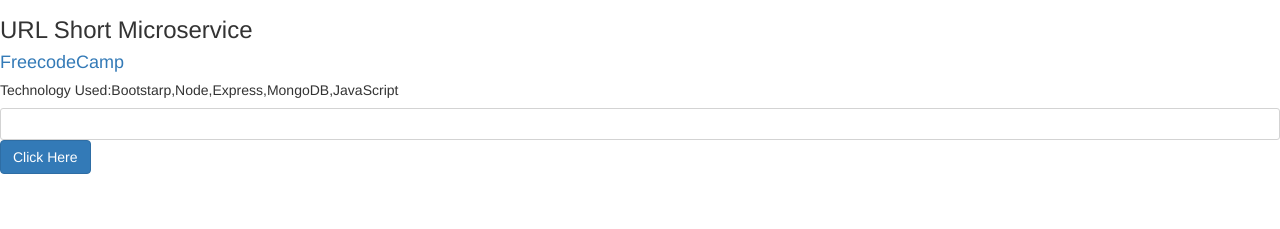
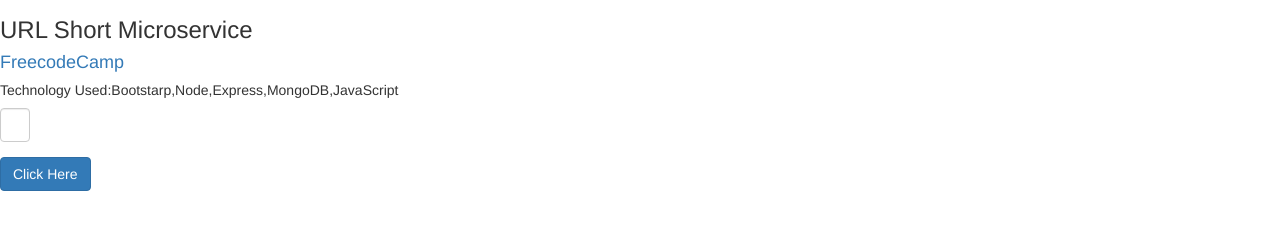
Before and after one commit to Ammar402/urlShort, a website: page views/index.html in a window 1280 px wide. Shown: the part 63-292 px from the top of the page. Drawn offline with nearby package versions, Linux system fonts and the light colour scheme; no server answers.

Commit message:
👗🗾 Checkpoint ./views/index.html:774464/262 ./public/style.css:774464/32

```diff
--- a/public/style.css
+++ b/public/style.css
@@ -80,3 +80,7 @@
 .nicejob {
   text-decoration: line-through;
 }
+#usr
+{
+  width:30px;
+}
--- a/views/index.html
+++ b/views/index.html
@@ -36,7 +36,10 @@
       Technology Used:Bootstarp,Node,Express,MongoDB,JavaScript
     </h5>
     <section>
-      <input placeholer="Enter URL">
+      <div class="form-group">
+
+      <input type="text" class="form-control" id="usr">
+      </div>
       <a class="btn btn-primary">Click Here</a>
     </section>
 
```
